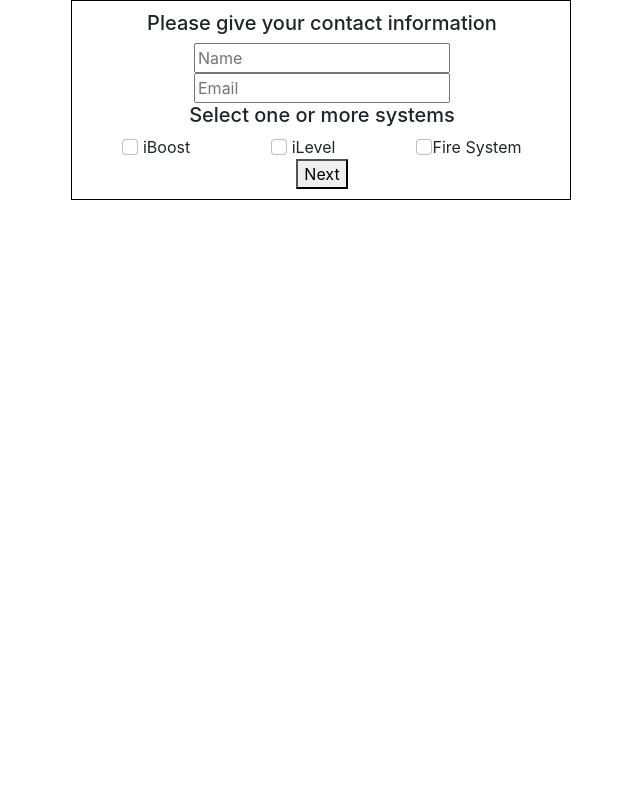
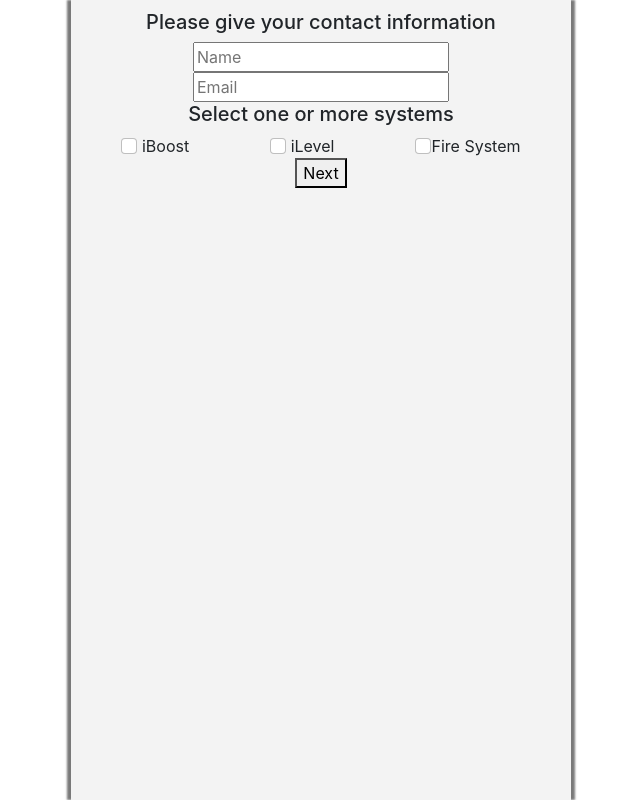
Before and after one commit to nateweis/agreementForm, a React (Create React App) app: page / in a window 1280 px wide. Shown: the whole page, without its empty margins (319-959 px from the left). Built offline with nearby package versions, Linux system fonts and the light colour scheme.

Commit message:
started doing a little styling

```diff
--- a/src/index.css
+++ b/src/index.css
@@ -16,10 +16,13 @@
   overflow: hidden;
   position: relative;
   width: 500px;
-  /* background-color: pink; */
-  border: 1px solid black;
+  height: 100vh;
+  background-color: rgb(243, 243, 243);
+  /* border: 1px solid black; */
   text-align: center;
   margin: auto;
+  box-shadow: 4px 0px 2px rgba(0, 0, 0, 0.527),
+  -4px 0px 2px rgba(0, 0, 0, 0.527);
 }
 
 .allSlides{
```
